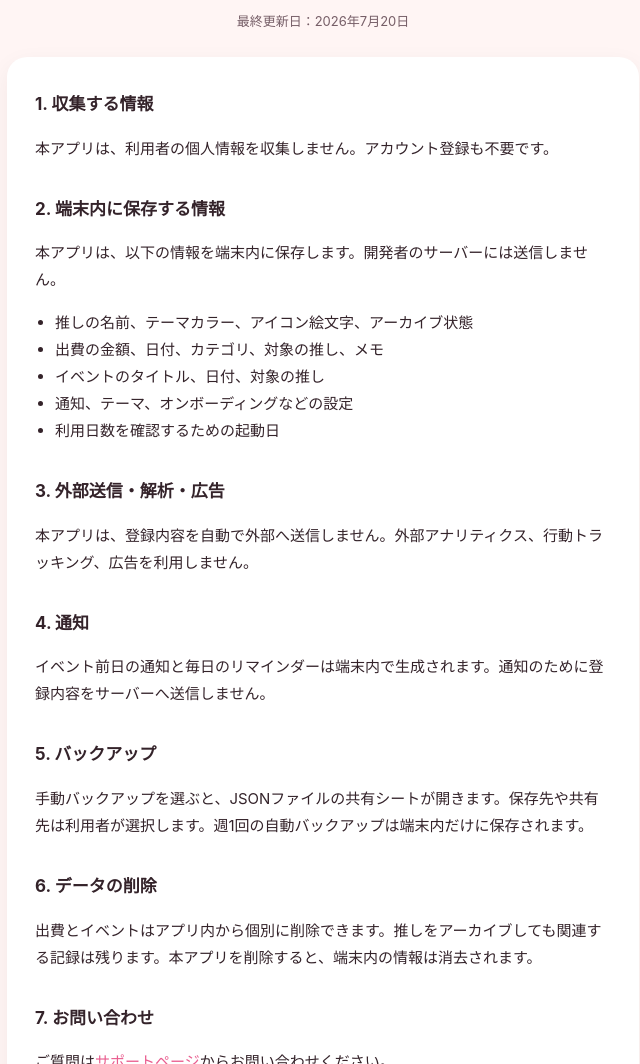
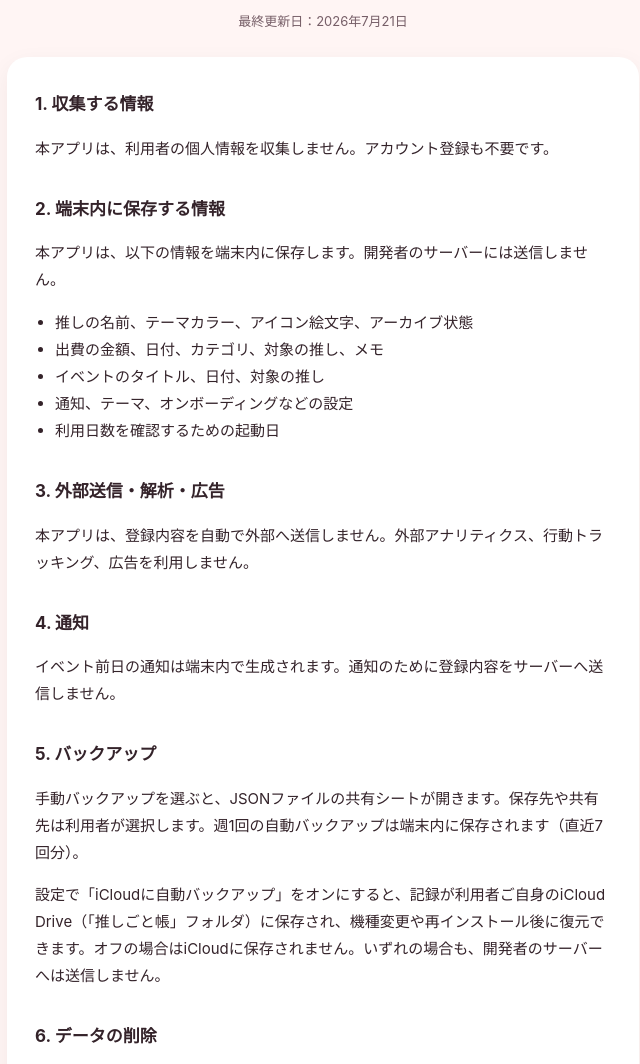
Before and after one commit to atm-am/koe-legal, a plain HTML site: page apps/oshigoto/index.html in a window 1280 px wide. Shown: the part 166-1230 px from the top of the page, without its empty margins (317-957 px from the left). Drawn offline with Linux system fonts and the light colour scheme.

Commit message:
docs(oshigoto): プライバシーポリシーを端末内7世代＋任意iCloudバックアップに更新
- 毎日リマインダー廃止を反映（通知節）
- iCloud自動バックアップ（任意・オフ既定）の節を追加
- 削除節にiCloudバックアップの手動削除を明記
- 最終更新日を2026年7月21日に

Co-Authored-By: Claude Opus 4.8 <noreply@anthropic.com>

```diff
--- a/apps/oshigoto/index.html
+++ b/apps/oshigoto/index.html
@@ -9,7 +9,7 @@
 </style>
 </head>
 <body>
-<header><div class="logo">📔</div><h1>推しごと帳 プライバシーポリシー</h1><div class="updated">最終更新日：2026年7月20日</div></header>
+<header><div class="logo">📔</div><h1>推しごと帳 プライバシーポリシー</h1><div class="updated">最終更新日：2026年7月21日</div></header>
 <main><div class="card">
 <h2>1. 収集する情報</h2>
 <p>本アプリは、利用者の個人情報を収集しません。アカウント登録も不要です。</p>
@@ -19,11 +19,12 @@
 <h2>3. 外部送信・解析・広告</h2>
 <p>本アプリは、登録内容を自動で外部へ送信しません。外部アナリティクス、行動トラッキング、広告を利用しません。</p>
 <h2>4. 通知</h2>
-<p>イベント前日の通知と毎日のリマインダーは端末内で生成されます。通知のために登録内容をサーバーへ送信しません。</p>
+<p>イベント前日の通知は端末内で生成されます。通知のために登録内容をサーバーへ送信しません。</p>
 <h2>5. バックアップ</h2>
-<p>手動バックアップを選ぶと、JSONファイルの共有シートが開きます。保存先や共有先は利用者が選択します。週1回の自動バックアップは端末内だけに保存されます。</p>
+<p>手動バックアップを選ぶと、JSONファイルの共有シートが開きます。保存先や共有先は利用者が選択します。週1回の自動バックアップは端末内に保存されます（直近7回分）。</p>
+<p>設定で「iCloudに自動バックアップ」をオンにすると、記録が利用者ご自身のiCloud Drive（「推しごと帳」フォルダ）に保存され、機種変更や再インストール後に復元できます。オフの場合はiCloudに保存されません。いずれの場合も、開発者のサーバーへは送信しません。</p>
 <h2>6. データの削除</h2>
-<p>出費とイベントはアプリ内から個別に削除できます。推しをアーカイブしても関連する記録は残ります。本アプリを削除すると、端末内の情報は消去されます。</p>
+<p>出費とイベントはアプリ内から個別に削除できます。推しをアーカイブしても関連する記録は残ります。本アプリを削除すると、端末内の情報は消去されます。iCloud Driveに保存された自動バックアップは、iOSの「ファイル」アプリから手動で削除できます。</p>
 <h2>7. お問い合わせ</h2>
 <p>ご質問は<a href="support.html">サポートページ</a>からお問い合わせください。</p>
 <h2>8. 改定</h2>
```
